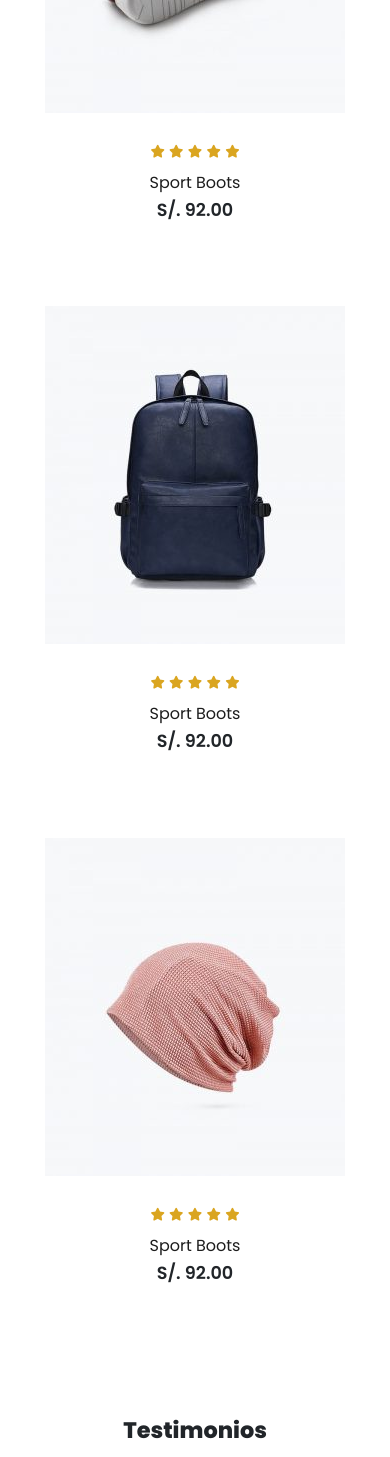
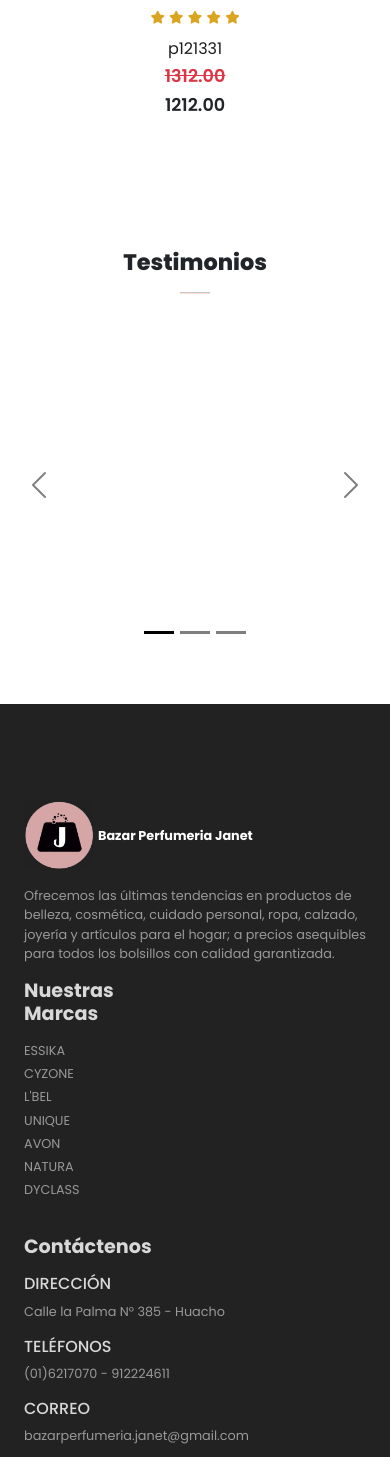
Before and after one commit to XxXBerserkerGod/Tienda_Web, a PHP site: page / in a window 390 px wide; the page is wider, and only the part inside the window is pictured. Shown: the part 3364-4821 px from the top of that part. Run offline with PHP 8.4, Linux system fonts and the light colour scheme; data comes from the database, SQL or seed files in the repository.

Commit message:
Agrego la logica para mostrar productos en oferta

```diff
--- a/Controller/session.php
+++ b/Controller/session.php
@@ -1,9 +1,5 @@
 <?php
-
 session_start();
 if ($_SESSION['loged'] != 1) {
     header('location:../index.php');
-
 }
-
-?>
--- a/Modelo/conexion.php
+++ b/Modelo/conexion.php
@@ -3,7 +3,7 @@ $servername = "localhost";
 $username = "root";
 $password = "";
 $dbname = "Perfumeria_Janet";
-$port = "3307";
+$port = "3306";
 $conn = mysqli_connect($servername, $username, $password, $dbname, $port);
 
 if ($conn->connect_error) {
--- a/index.php
+++ b/index.php
@@ -1,7 +1,9 @@
 <?php
 
 include('Modelo/conexion.php');
-
+$sql = "SELECT * FROM producto
+        WHERE codigo_estado = 1";
+$ofertas = $conn->query($sql);
 ?>
 <!DOCTYPE html>
 <html lang="en">
@@ -80,8 +82,6 @@ include('Modelo/conexion.php');
                 </div>
             </section>
 
-
-
             <!-- SECCION DE CATEGORIAS  -->
             <section id="new">
                 <div class="row mx-auto container-fluid">
@@ -112,9 +112,7 @@ include('Modelo/conexion.php');
                 </div>
             </section>
 
-
             <!-- PRODUCTOS MAS VENDIDOS -->
-
             <section id="featured" class="my-5 pb-5">
                 <div class="container text-center mt-5 py-5">
                     <h3>Productos destacados</h3>
@@ -122,8 +120,11 @@ include('Modelo/conexion.php');
                     <p>Aquí puede ver nuestros nuevos productos a un precio justo en Bazar Perfumeria Janet</p>
                 </div>
                 <div class="row mx-auto container-fluid">
+                    <?php
+                    while ($oferta = $ofertas->fetch_assoc()) {
+                    ?>
                         <div class="product text-center col-lg-3 col-md-4 col-12">
-                        <img class="img-fluid mb-3" src="img/featured/1.jpg" alt="">
+                            <img onclick="window.location.href='sproduct.php?id=<?= $oferta['id_producto']; ?>';" class="product img-fluid mb-3" src="<?= $oferta['img_principal']; ?>" alt="">
                             <div class="star">
                                 <i class="fas fa-star"></i>
                                 <i class="fas fa-star"></i>
@@ -131,53 +132,15 @@ include('Modelo/conexion.php');
                                 <i class="fas fa-star"></i>
                                 <i class="fas fa-star"></i>
                             </div>
-                        <h5 class="p-name">Sport Boots</h5>
-                        <h4 class="p-price">S/. 92.00</h4>
+                            <h5 class="p-name"><?= $oferta['nombre_producto']; ?></h5>
+                            <h4 class="p-price text-danger text-decoration-line-through"><?= $oferta['precio_producto']; ?></h4>
+                            <h4 class="p-price"><?= $oferta['precio_oferta']; ?></h4>
                             <button class="buy-btn">Comprar</button>
                         </div>
-                    <div class="product text-center col-lg-3 col-md-4 col-12">
-                        <img class="img-fluid mb-3" src="img/featured/2.jpg" alt="">
-                        <div class="star">
-                            <i class="fas fa-star"></i>
-                            <i class="fas fa-star"></i>
-                            <i class="fas fa-star"></i>
-                            <i class="fas fa-star"></i>
-                            <i class="fas fa-star"></i>
+                    <?php
+                    }
+                    ?>
                 </div>
-                        <h5 class="p-name">Sport Boots</h5>
-                        <h4 class="p-price">S/. 92.00</h4>
-                        <button class="buy-btn">Comprar</button>
-                    </div>
-                    <div class="product text-center col-lg-3 col-md-4 col-12">
-                        <img class="img-fluid mb-3" src="img/featured/3.jpg" alt="">
-                        <div class="star">
-                            <i class="fas fa-star"></i>
-                            <i class="fas fa-star"></i>
-                            <i class="fas fa-star"></i>
-                            <i class="fas fa-star"></i>
-                            <i class="fas fa-star"></i>
-                        </div>
-                        <h5 class="p-name">Sport Boots</h5>
-                        <h4 class="p-price">S/. 92.00</h4>
-                        <button class="buy-btn">Comprar</button>
-                    </div>
-                    <div class="product text-center col-lg-3 col-md-4 col-12">
-                        <img class="img-fluid mb-3" src="img/featured/4.jpg" alt="">
-                        <div class="star">
-                            <i class="fas fa-star"></i>
-                            <i class="fas fa-star"></i>
-                            <i class="fas fa-star"></i>
-                            <i class="fas fa-star"></i>
-                            <i class="fas fa-star"></i>
-                        </div>
-                        <h5 class="p-name">Sport Boots</h5>
-                        <h4 class="p-price">S/. 92.00</h4>
-                        <button class="buy-btn">Comprar</button>
-                    </div>
-                </div>
-
-
-
 
                 <!-- SECCION DE COMENTARIOS -->
                 <section id="comments" class="container text-center mt-5">
```
Also changed, not shown: Controller/login.php (+5 -5 lines), Vista/Administrador/Inicio.php (+6 -1 lines), shop.php (+14 -5 lines), sproduct.php (+30 -10 lines). Lines whose indentation alone changed are shown as unchanged.
